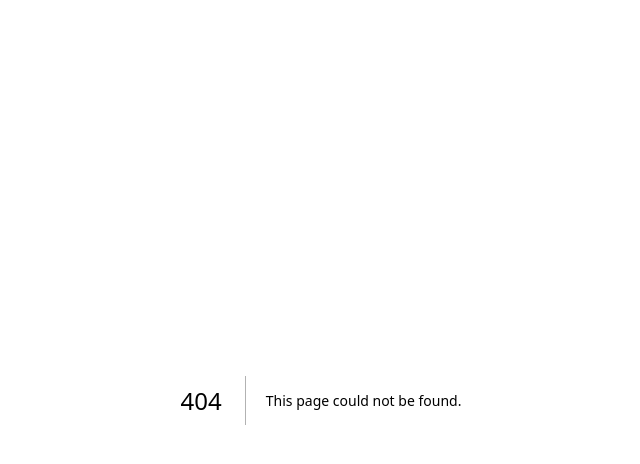
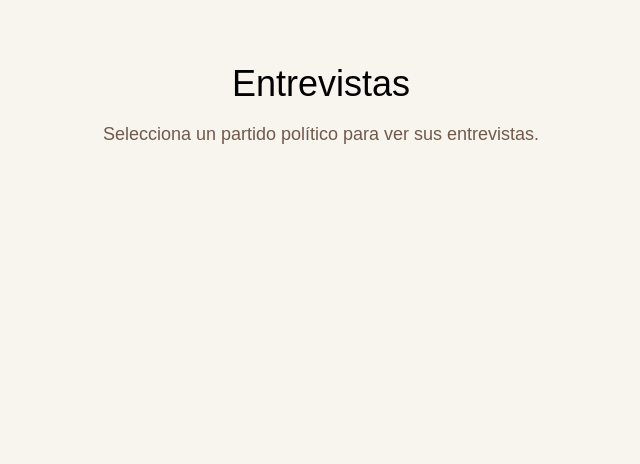
Before and after one commit to Capictive/website, a Next.js app: page /entrevistas in a window 1280 px wide. Before the commit this address had no page. Shown: the top 464 px of the page, without its empty margins (319-959 px from the left). Built offline with nearby package versions, Linux system fonts and the light colour scheme; a web font is replaced by a local one.

Commit message:
new layout

```diff
--- /dev/null
+++ b/app/entrevistas/layout.tsx
@@ -0,0 +1,3 @@
+export default function EntrevistasLayout({ children }: { children: React.ReactNode }) {
+  return <>{children}</>;
+}
--- /dev/null
+++ b/app/entrevistas/page.tsx
@@ -0,0 +1,8 @@
+export default function EntrevistasRootPage() {
+  return (
+    <main className="max-w-2xl mx-auto py-16 px-4 text-center">
+      <h1 className="font-title text-4xl mb-4">Entrevistas</h1>
+      <p className="font-body text-lg text-subtitle/80">Selecciona un partido político para ver sus entrevistas.</p>
+    </main>
+  );
+}
```
